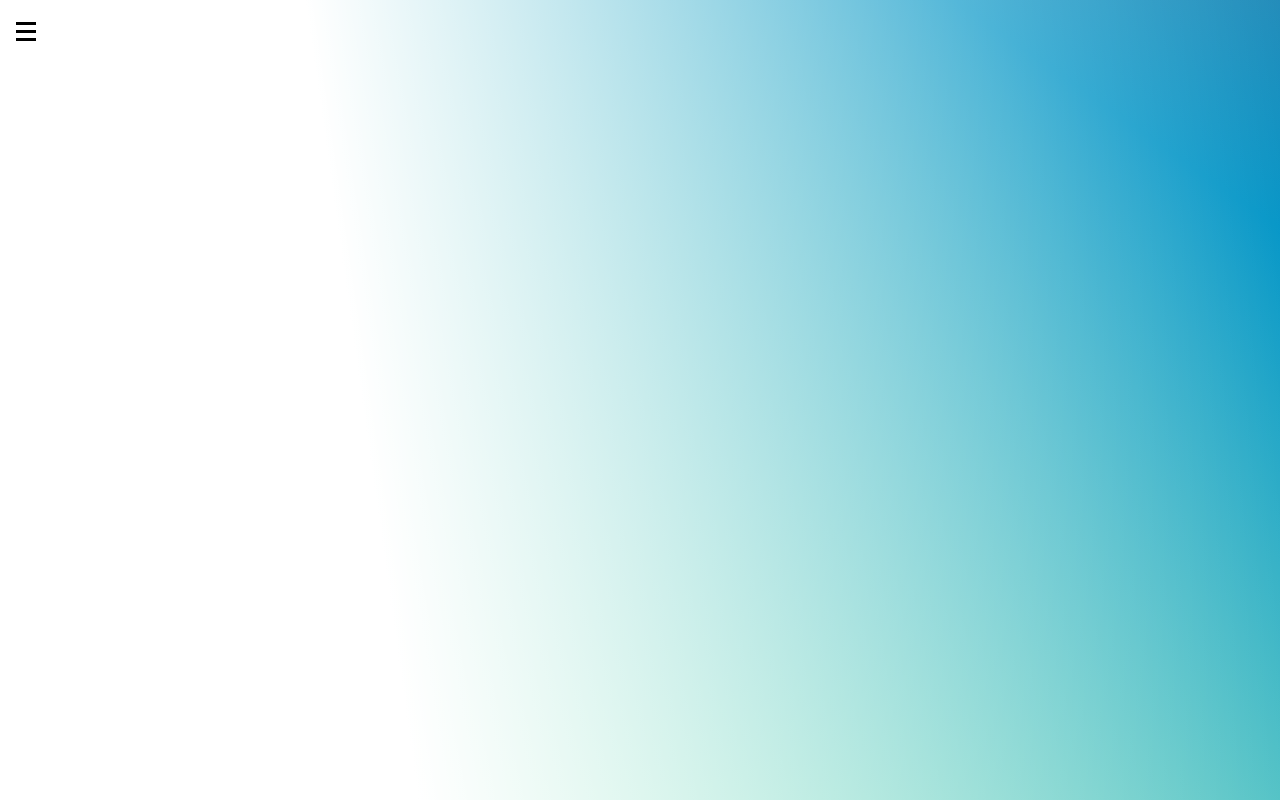
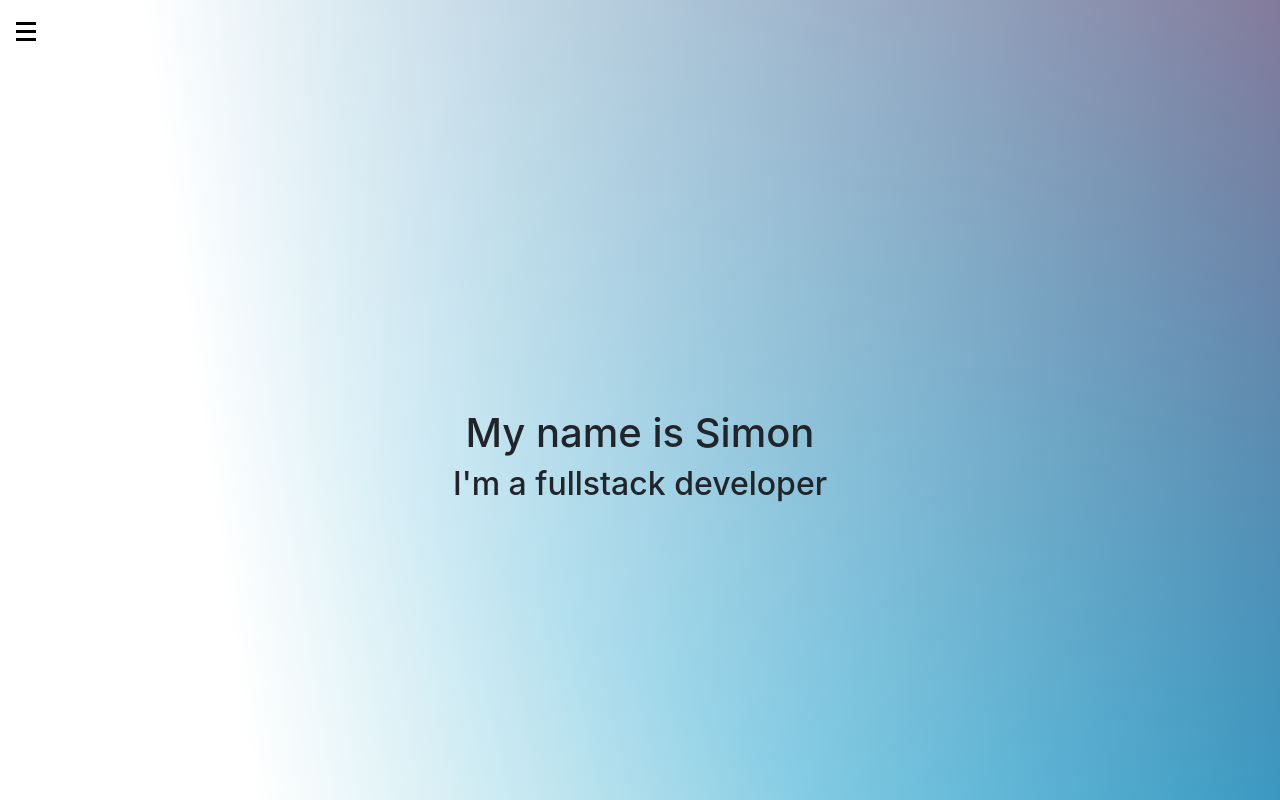
Before and after one commit to SimonBystrom/portfolio-site, a React (Create React App) app: page / in a window 1280 px wide. Shown: the top 800 px of the page. Built offline with nearby package versions, Linux system fonts and the light colour scheme.

Commit message:
Fixed background taking up all the available space

```diff
--- a/src/App.js
+++ b/src/App.js
@@ -1,12 +1,23 @@
 import './App.scss';
-import {Navbar} from './components/navbar'
+import Navbar from './components/navbar'
+import IntroCard from './components/introCard'
 
 function App() {
   return (
     <div className="App">
-     <div className="background-gradient"></div>
-     <div className='content-container'>
+     <div className='content-wrapper'>
       <Navbar></Navbar>
+      <div className='content-container'>
+        <div className='introCard-container'>
+          <IntroCard></IntroCard>
+        </div>
+        <div className='introCard-container'>
+          <IntroCard></IntroCard>
+        </div>
+        <div className='introCard-container'>
+          <IntroCard></IntroCard>
+        </div>
+      </div>
      </div>
      <div className="foreground"></div>
     </div>
--- a/src/App.scss
+++ b/src/App.scss
@@ -1,16 +1,27 @@
 @import "~bootstrap/scss/bootstrap";
 @import "css/navbar.scss";
-.background-gradient{
-    z-index: -1;
-    width: 100vw;
-    height: 100vh;
+
+.App{
+    display: flex;
+    flex-direction: column;
+    min-height: 100vh;
     background: rgb(134,231,184);
     background: linear-gradient(35deg, rgba(134,231,184,1) 13%, rgba(0,148,198,1) 38%, rgba(245,100,118,1) 70%, rgba(184,134,231,1) 100%);
-
-    position: relative;
     background-size: 450%;
     animation: background-gradient-anim 140s infinite;
+    position: relative;
 }
+// .background-gradient{
+//     z-index: -1;
+//     width: 100vw;
+//     background: rgb(134,231,184);
+//     background: linear-gradient(35deg, rgba(134,231,184,1) 13%, rgba(0,148,198,1) 38%, rgba(245,100,118,1) 70%, rgba(184,134,231,1) 100%);
+//     position: absolute;
+//     top: 0;
+//     bottom: 0;
+
+//     min-height: 100vh;
+// }
 
 @keyframes background-gradient-anim{
     0% {
@@ -28,15 +39,31 @@
     position: absolute;
     top: 0;
     left: 0;
+    bottom: 0;
     background: rgb(255,255,255);
     background: linear-gradient(82deg, rgba(255,255,255,1) 30%, rgba(255,255,255,0) 100%);
     width:100%;
-    height: 100vh;
+    min-height: 100vh;
 }
 
-.content-container{
-    position:absolute;
-    top:0;
-    left:0;
+.content-wrapper{
+    width: 100%;
     z-index: 1;
 }
+
+// .content-container{
+//     width: 100%;
+//     display: flex;
+//     flex-direction: column;
+//     align-items: center;
+// }
+
+.introCard-container{
+    // margin-top: 40%;
+    height: 100vh;
+    width: 100%;
+    display: flex;
+    flex-direction: column;
+    align-items: center;
+    justify-content: center;
+}
--- /dev/null
+++ b/src/components/introCard.js
@@ -0,0 +1,12 @@
+import React from 'react'
+
+const IntroCard = () => {
+    return (
+        <>
+            <h1>My name is Simon</h1>
+            <h2>I'm a fullstack developer</h2>
+        </>
+    )
+}
+
+export default IntroCard
--- a/src/components/navbar.js
+++ b/src/components/navbar.js
@@ -25,4 +25,4 @@ const Navbar = () => {
     )
 }
 
-export {Navbar}
+export default Navbar
```
